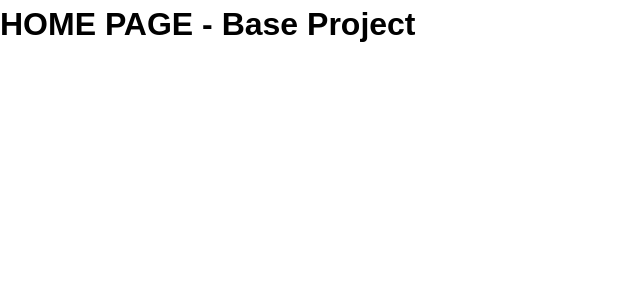
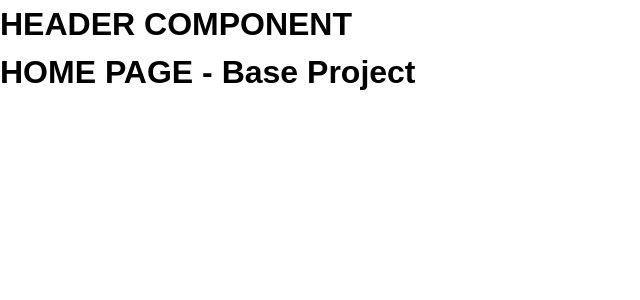
Before and after one commit to marcusviniciusmo/Base-Project, a React (Vite) app in the folder frontend/: page / in a window 1280 px wide. Shown: the top 300 px of the page, without its empty margins (0-640 px from the left). Built offline with nearby package versions, Linux system fonts and the light colour scheme.

Commit message:
Header component created

```diff
--- a/frontend/src/App.tsx
+++ b/frontend/src/App.tsx
@@ -1,5 +1,6 @@
 import { ThemeContextProvider } from './contexts/ThemeContextProvider';
 import { BrowserRouter } from 'react-router-dom';
+import { Header } from './components/Header';
 import { Router } from './routes/Router';
 import { GlobalStyle } from './styles/Global';
 
@@ -8,6 +9,7 @@ export function App() {
     <>
       <ThemeContextProvider>
         <BrowserRouter>
+          <Header />
           <Router />
         </BrowserRouter>
 
--- /dev/null
+++ b/frontend/src/components/Header/index.tsx
@@ -0,0 +1,3 @@
+export function Header() {
+  return <h1>HEADER COMPONENT</h1>;
+}
```
